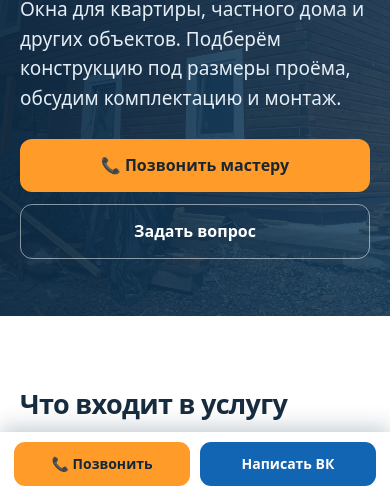
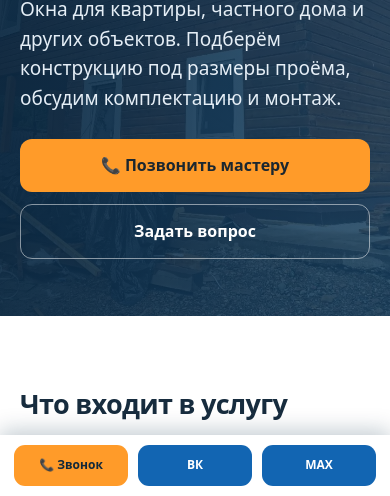
Before and after one commit to alekalek88312-sys/prookna24, a plain HTML site: page okna-pvh.html in a window 390 px wide. Shown: the part 348-844 px from the top of the page. Drawn offline with Linux system fonts and the light colour scheme.

Commit message:
Добавить MAX в быстрые контакты на okna-pvh.html

```diff
--- a/okna-pvh.html
+++ b/okna-pvh.html
@@ -20,7 +20,7 @@
 .gallery-3{display:grid;grid-template-columns:repeat(3,1fr);gap:16px;margin-top:25px}.gallery-3 figure{margin:0;border:1px solid #dce6ef;border-radius:16px;overflow:hidden;background:#fff}.gallery-3 img{height:250px;width:100%;object-fit:cover;display:block}.gallery-3 figcaption{padding:11px 14px;font-weight:700}
 .nextlinks{display:flex;flex-wrap:wrap;gap:10px;margin-top:19px}.nextlinks a{display:inline-block;border:1px solid #d5e6f4;background:white;color:#1265b2;border-radius:12px;padding:11px 15px;font-weight:750}
 .sticky-mobile{display:none}
-@media(max-width:740px){.navrow .wrap{padding:0 10px}.navbar{padding:7px 10px}.service-grid,.gallery-3{grid-template-columns:1fr}.gallery-3 img{height:260px}.service-hero{padding:46px 0 57px}.sticky-mobile{position:fixed;bottom:0;left:0;right:0;display:flex;gap:10px;background:#fff;z-index:8;box-shadow:0 -4px 22px #082a4540;padding:10px 14px max(10px,env(safe-area-inset-bottom));}.sticky-mobile a{flex:1;text-align:center;border-radius:11px;padding:11px 10px;font-size:14px;font-weight:850;background:#1265b2;color:white}.sticky-mobile a:first-child{background:#ff9b29;color:#12283a}body{padding-bottom:68px}}
+@media(max-width:740px){.navrow .wrap{padding:0 10px}.navbar{padding:7px 10px}.service-grid,.gallery-3{grid-template-columns:1fr}.gallery-3 img{height:260px}.service-hero{padding:46px 0 57px}.sticky-mobile{position:fixed;bottom:0;left:0;right:0;display:flex;gap:10px;background:#fff;z-index:8;box-shadow:0 -4px 22px #082a4540;padding:10px 14px max(10px,env(safe-area-inset-bottom));}.sticky-mobile a{flex:1;min-width:0;text-align:center;border-radius:11px;padding:11px 3px;font-size:12px;font-weight:850;background:#1265b2;color:white;white-space:nowrap}.sticky-mobile a:first-child{background:#ff9b29;color:#12283a}body{padding-bottom:68px}}
 </style><script type="application/ld+json">{"@context": "https://schema.org", "@type": "Service", "name": "Изготовление и установка окон ПВХ в Красноярске", "description": "Изготовление и монтаж пластиковых окон ПВХ в Красноярске по индивидуальным размерам. Замер, установка, подоконники и откосы. Заказать расчёт: +7 923 335-24-54.", "areaServed": {"@type": "City", "name": "Красноярск"}, "provider": {"@type": "Organization", "name": "ПроОкна24", "telephone": "+79233352454", "url": "https://alekalek88312-sys.github.io/prookna24/"}}</script>
 <!-- Yandex.Metrika counter -->
 <script type="text/javascript">
@@ -50,6 +50,6 @@ document.addEventListener("click",function(event){
 <section class="bg"><div class="wrap"><h2>Как заказать</h2><p class="muted">Согласуем работы до начала выполнения заказа.</p><div class="grid"><article class="tile"><h3>1. Расскажите, куда нужны окна и сколько проёмов.</h3></article><article class="tile"><h3>2. Уточним размеры, комплектацию и необходимость замера.</h3></article><article class="tile"><h3>3. Согласуем стоимость изготовления и монтажа.</h3></article></div></div></section>
 <section><div class="wrap"><h2>Примеры выполненных работ</h2><p class="muted">Реальные фотографии из портфолио «ПроОкна24».</p><div class="gallery-3"><figure><a href="images/wood-house.webp" target="_blank" rel="noopener"><img src="images/wood-house.webp" alt="Окна частного дома — работа ПроОкна24" loading="lazy" width="540" height="360"></a><figcaption>Окна частного дома</figcaption></figure><figure><a href="images/new-house.webp" target="_blank" rel="noopener"><img src="images/new-house.webp" alt="Остекление дома в строительстве — работа ПроОкна24" loading="lazy" width="540" height="360"></a><figcaption>Остекление дома в строительстве</figcaption></figure><figure><a href="images/panoramic-room.webp" target="_blank" rel="noopener"><img src="images/panoramic-room.webp" alt="Оконно-дверная конструкция — работа ПроОкна24" loading="lazy" width="540" height="360"></a><figcaption>Оконно-дверная конструкция</figcaption></figure></div><div class="actions"><a class="btn blue" href="index.html#works">Смотреть все 13 фотографий</a></div></div></section>
 <section class="bg"><div class="wrap"><h2>Частые вопросы</h2><div class="faq"><details><summary>Как рассчитывается стоимость окна ПВХ?</summary><p>По размерам и комплектации конструкции, типу стеклопакета и необходимым монтажным работам.</p></details><details><summary>Можно ли заказать окна по нестандартным размерам?</summary><p>Обсудим геометрию и техническую возможность изготовления по вашему проекту.</p></details><details><summary>Делаете ли монтаж?</summary><p>Да, можем организовать изготовление и монтаж окон. Детали и объём работ согласуем перед заказом.</p></details></div></div></section>
-<section><div class="wrap"><div class="strip"><div><h2>Обсудим вашу задачу?</h2><p>Позвоните, опишите проблему или пришлите фотографии — подскажем дальнейшие действия.</p></div><a class="btn" href="tel:+79233352454">Позвонить</a></div><div class="nextlinks"><a href="https://vk.ru/prooknakrsk" target="_blank" rel="noopener">Написать ВКонтакте</a><a href="mailto:Krasnoyarsk-retail@yandex.ru">Написать на почту</a></div><h3>Другие услуги</h3><div class="nextlinks"><a href="remont-okon.html">Ремонт и регулировка пластиковых окон</a><a href="balkony.html">Остекление балконов и лоджий</a><a href="alyuminievye-konstrukcii.html">Алюминиевые конструкции</a><a href="osteklenie-verand.html">Остекление веранд, террас и загородных домов</a></div></div></section></main>
+<section><div class="wrap"><div class="strip"><div><h2>Обсудим вашу задачу?</h2><p>Позвоните, опишите проблему или пришлите фотографии — подскажем дальнейшие действия.</p></div><a class="btn" href="tel:+79233352454">Позвонить</a></div><div class="nextlinks"><a href="https://vk.ru/prooknakrsk" target="_blank" rel="noopener">Написать ВКонтакте</a><a href="https://max.ru/channel_ProOkna24" target="_blank" rel="noopener">Наш канал в MAX</a><a href="mailto:Krasnoyarsk-retail@yandex.ru">Написать на почту</a></div><h3>Другие услуги</h3><div class="nextlinks"><a href="remont-okon.html">Ремонт и регулировка пластиковых окон</a><a href="balkony.html">Остекление балконов и лоджий</a><a href="alyuminievye-konstrukcii.html">Алюминиевые конструкции</a><a href="osteklenie-verand.html">Остекление веранд, террас и загородных домов</a></div></div></section></main>
 <footer><div class="wrap footerinner"><span>© <span id="year"></span> ПроОкна24 · Красноярск</span><span><a href="index.html">На главную</a> · <a href="index.html#request">Контакты</a></span></div></footer>
-<div class="sticky-mobile"><a href="tel:+79233352454">📞 Позвонить</a><a href="https://vk.ru/prooknakrsk">Написать ВК</a></div><script>document.getElementById('year').textContent=new Date().getFullYear();</script></body></html>
+<div class="sticky-mobile" aria-label="Быстрая связь"><a href="tel:+79233352454" aria-label="Позвонить ПроОкна24">📞 Звонок</a><a href="https://vk.ru/prooknakrsk" target="_blank" rel="noopener" aria-label="Открыть ПроОкна24 ВКонтакте">ВК</a><a href="https://max.ru/channel_ProOkna24" target="_blank" rel="noopener" aria-label="Открыть канал ПроОкна24 в MAX">MAX</a></div><script>document.getElementById('year').textContent=new Date().getFullYear();</script></body></html>
```
